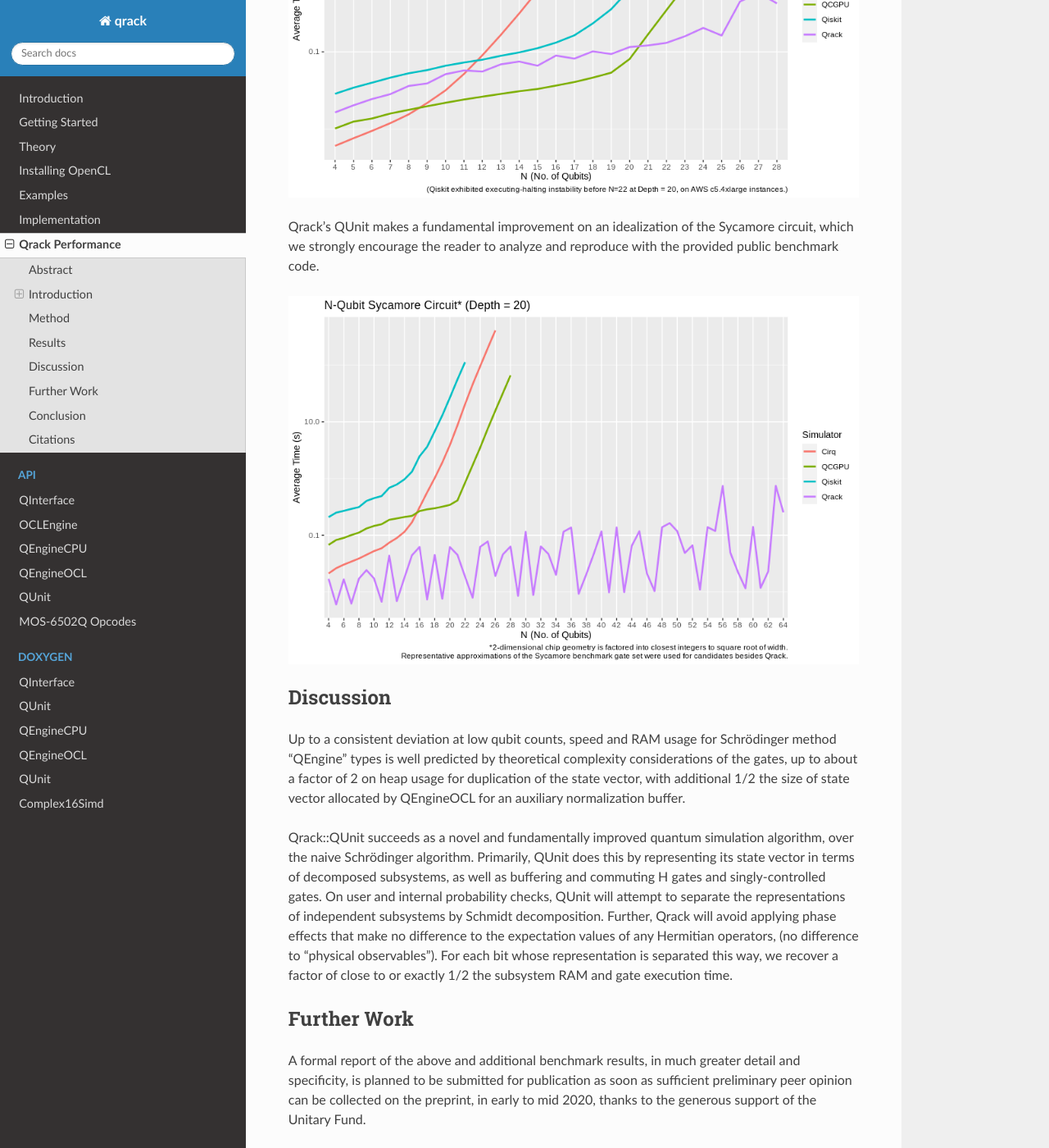
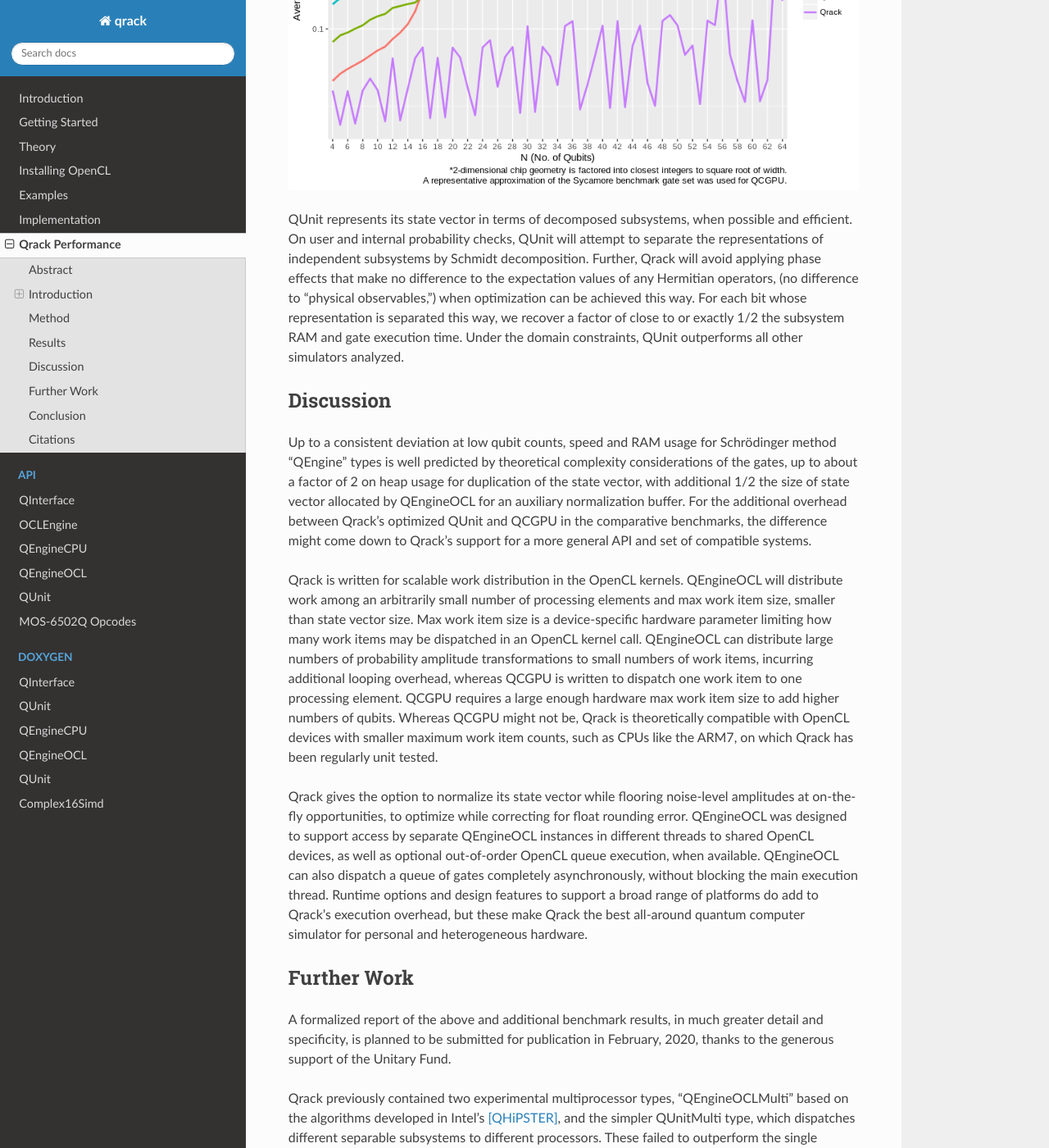
Before and after one commit to vm6502q/qrack.github.io, a Sphinx documentation site: the page built from docs/performance.rst, in a window 1280 px wide and 1400 px high, scrolled down 8975 px. Shown: the whole window at 82% size. Built offline with Sphinx 7.4.7 and the Read the Docs theme 2.0.0, drawn with Linux system fonts in a browser that asks for light colours; some of the changed text lies outside the part shown.

Commit message:
Revert "Updating performance"
This reverts commit e78dd0d2c56edc8f5fa14b9261cec485daee653c.

```diff
--- a/docs/performance.rst
+++ b/docs/performance.rst
@@ -74,11 +74,11 @@ Disclaimers
 Method
 ******
 
-This performance document is meant to be a simple, to-the-point, and preliminary digest of these results. We plan to submit a formal academic report for peer review of these results, in full detail, as soon as we collect sufficient feedback on the preprint. (The originally planned date of submission was in February of 2020, but it seems that COVID-19 has hindered our ability to seek preliminary feedback.) These results were prepared with the generous financial support of the Unitary Fund. However, we offer that our benchmark code is public, largely self-explanatory, and easily reproducible, while we prepare that report. Hence, we release these partial preliminary results now.
+This performance document is meant to be a simple, to-the-point, and preliminary digest of these results. We plan to submit a formal academic report for peer review of these results, in full detail, in February of 2020. These were prepared with the generous financial support of the Unitary Fund. However, we offer that our benchmark code is public, largely self-explanatory, and easily reproducible, while we prepare that report. Hence, we release these partial preliminary results now.
 
 100 timed trials of single and parallel gates were run for each qubit count between 4 and 28 qubits. Three tests were performed: the quantum Fourier transform, ("QFT"), random circuits constructed from a universal gate set, and an idealized approximation of Google's Sycamore chip benchmark, as per [Sycamore]_. The benchmarking code is available at `https://github.com/vm6502q/simulator-benchmarks <https://github.com/vm6502q/simulator-benchmarks>`_.
 
-CPU and GPU benchmarks were run on two respective systems that could represent realistic use cases for each engine type. Among AWS virtual machine instances, we sought to find those systems with the lowest possible cost to run the benchmarks for their respective execution times, at or below for the 28 qubit mark. An AWS g3s.xlarge running Ubuntu Server 18.04LTS was selected for GPU benchmarks. An AWS c5.4xlarge running Ubuntu Server 18.04LTS was selected for CPU benchmarks, including FFTW3 for comparison on the QFT test. Benchmarks were collected from December 27, 2019 through January 24, 2020. Given delays in soliciting peer opinion, while development of Qrack continued, the Qrack benchmarks were updated on April 5, 2020. These results were combined with single gate, N-width gate and Grover's search benchmarks for Qrack, collected overnight from December 19th, 2018 into the morning of December 20th. (The potential difference since December 2018 in these particular Qrack tests reused from then should be insignificant. We took care to try to report fair tests, within cost limitations, but please let us know if you find anything that appears misrepresentative.)
+CPU and GPU benchmarks were run on two respective systems that could represent realistic use cases for each engine type. Among AWS virtual machine instances, we sought to find those systems with the lowest possible cost to run the benchmarks for their respective execution times, at or below for the 28 qubit mark. An AWS g3s.xlarge running Ubuntu Server 18.04LTS was selected for GPU benchmarks. An AWS c5.4xlarge running Ubuntu Server 18.04LTS was selected for CPU benchmarks, including FFTW3 for comparison on the QFT test. Benchmarks were collected from December 27, 2019 through January 24, 2020. These results were combined with single gate, N-width gate and Grover's search benchmarks for Qrack, collected overnight from December 19th, 2018 into the morning of December 20th. (The potential difference since December 2018 in these particular Qrack tests reused from then should be insignificant. We took care to try to report fair tests, within cost limitations, but please let us know if you find anything that appears misrepresentative.)
 
 The average time of each set of 100 was recorded and graphed. Grover's search to invert a black box subroutine, or "oracle," was similarly implemented for trials between 5 and 20 qubits, for QEngineOCL with and without QUnit and QFusion layers. Grover's algorithm was iterated an optimal number of times, vs. qubit count, to maximize probability on a half cycle of the algorithm's period, being :math:`floor\left[\frac{\pi}{4asin^2\left(1/\sqrt{2^N}\right)}\right]` iterations for :math:`N` qubits.
 
@@ -121,30 +121,31 @@ The "quantum" (or "discrete") Fourier transform (QFT/DFT) is a realistic and imp
 
 .. image:: performance/qft.png
 
-.. image:: performance/qft_optimization.png
+Recall that QCGPU and Qrack are GPU-implementations run on AWS g3s.xlarge instances, whereas all other candidates are run on AWS c5.4xlarge instances. Under these considerations, by the 28 qubit level, Qrack out-performs all other candidates except FFTW3. (Recall, also, that Qrack uses a representatively "hard" initialization on this test, as described above, whereas permutation basis eigenstate inputs, for example, are much more quickly executed.) Though we are comparing CPU to GPU, CPU-based FFTW3 is clearly the best suited for low numbers of qubits, in general.
 
-Recall that QCGPU and Qrack are GPU-implementations run on AWS g3s.xlarge instances, whereas all other candidates are run on AWS c5.4xlarge instances. Under these considerations, by the 28 qubit level, Qrack out-performs all other candidates except FFTW3. (Recall, also, that Qrack uses a representatively "hard" initialization on this test, as described above, whereas permutation basis eigenstate inputs, for example, are much more quickly executed.) Though we are comparing CPU to GPU, CPU-based FFTW3 is clearly the best suited for low numbers of qubits, in general. However, Qrack is the only candidate tested which exhibits even better special case performance on the QFT, as for random permutation basis eigenstate initialization, or initialization via permutation basis eigenstates with random "H" gates applied, before QFT.
+Similarly, on random universal circuits, defined above and in the benchmark repository, Qrack and QCGPU are closely matched (for cost) on AWS systems.
 
-Similarly, on random universal circuits, defined above and in the benchmark repository, Qrack leads over all other candidates considered by the 21 qubit mark and up. GPU-based QCGPU leads on the test system for 20 qubits and below, and CPU-based Cirq leads for 8 qubits and fewer.
-
-.. image:: performance/random_circuit.png
+.. image:: performance/random_universal.png
 
 Qrack's QUnit makes a fundamental improvement on an idealization of the Sycamore circuit, which we strongly encourage the reader to analyze and reproduce with the provided public benchmark code.
 
 .. image:: performance/sycamore.png
 
+QUnit represents its state vector in terms of decomposed subsystems, when possible and efficient. On user and internal probability checks, QUnit will attempt to separate the representations of independent subsystems by Schmidt decomposition. Further, Qrack will avoid applying phase effects that make no difference to the expectation values of any Hermitian operators, (no difference to "physical observables,") when optimization can be achieved this way. For each bit whose representation is separated this way, we recover a factor of close to or exactly 1/2 the subsystem RAM and gate execution time. Under the domain constraints, QUnit outperforms all other simulators analyzed.
 
 Discussion
 **********
 
-Up to a consistent deviation at low qubit counts, speed and RAM usage for Schrödinger method "QEngine" types is well predicted by theoretical complexity considerations of the gates, up to about a factor of 2 on heap usage for duplication of the state vector, with additional 1/2 the size of state vector allocated by QEngineOCL for an auxiliary normalization buffer.
+Up to a consistent deviation at low qubit counts, speed and RAM usage for Schrödinger method "QEngine" types is well predicted by theoretical complexity considerations of the gates, up to about a factor of 2 on heap usage for duplication of the state vector, with additional 1/2 the size of state vector allocated by QEngineOCL for an auxiliary normalization buffer. For the additional overhead between Qrack's optimized QUnit and QCGPU in the comparative benchmarks, the difference might come down to Qrack's support for a more general API and set of compatible systems.
 
-Qrack::QUnit succeeds as a novel and fundamentally improved quantum simulation algorithm, over the naive Schrödinger algorithm. Primarily, QUnit does this by representing its state vector in terms of decomposed subsystems, as well as buffering and commuting H gates and singly-controlled gates. On user and internal probability checks, QUnit will attempt to separate the representations of independent subsystems by Schmidt decomposition. Further, Qrack will avoid applying phase effects that make no difference to the expectation values of any Hermitian operators, (no difference to "physical observables"). For each bit whose representation is separated this way, we recover a factor of close to or exactly 1/2 the subsystem RAM and gate execution time.
+Qrack is written for scalable work distribution in the OpenCL kernels. QEngineOCL will distribute work among an arbitrarily small number of processing elements and max work item size, smaller than state vector size. Max work item size is a device-specific hardware parameter limiting how many work items may be dispatched in an OpenCL kernel call. QEngineOCL can distribute large numbers of probability amplitude transformations to small numbers of work items, incurring additional looping overhead, whereas QCGPU is written to dispatch one work item to one processing element. QCGPU requires a large enough hardware max work item size to add higher numbers of qubits. Whereas QCGPU might not be, Qrack is theoretically compatible with OpenCL devices with smaller maximum work item counts, such as CPUs like the ARM7, on which Qrack has been regularly unit tested.
+
+Qrack gives the option to normalize its state vector while flooring noise-level amplitudes at on-the-fly opportunities, to optimize while correcting for float rounding error. QEngineOCL was designed to support access by separate QEngineOCL instances in different threads to shared OpenCL devices, as well as optional out-of-order OpenCL queue execution, when available. QEngineOCL can also dispatch a queue of gates completely asynchronously, without blocking the main execution thread. Runtime options and design features to support a broad range of platforms do add to Qrack's execution overhead, but these make Qrack the best all-around quantum computer simulator for personal and heterogeneous hardware.
 
 Further Work
 ************
 
-A formal report of the above and additional benchmark results, in much greater detail and specificity, is planned to be submitted for publication as soon as sufficient preliminary peer opinion can be collected on the preprint, in early to mid 2020, thanks to the generous support of the Unitary Fund.
+A formalized report of the above and additional benchmark results, in much greater detail and specificity, is planned to be submitted for publication in February, 2020, thanks to the generous support of the Unitary Fund.
 
 Qrack previously contained two experimental multiprocessor types, "QEngineOCLMulti" based on the algorithms developed in Intel's [QHiPSTER]_, and the simpler QUnitMulti type, which dispatches different separable subsystems to different processors. These failed to outperform the single processor QEngineOCL. However, as Qrack has added optional support as a simulator for ProjectQ, we have effectively gained access to the quantum network simulator "SimulaQron" by SoftwareQuTech. At least one Qrack user is experimenting with scaling deployments of containers loaded with Qrack, ProjectQ, and SimulaQron as an effective solution for multiprocessor and cluster operations, and the Qrack team is looking at this and related approaches for this purpose. An asynchronous quantum P2P model, for effective multiprocessor support, should hopefully reduce inter-device communication overhead bottlenecks.
 
@@ -155,7 +156,7 @@ We will maintain systematic comparisons to published benchmarks of quantum compu
 Conclusion
 **********
 
-Per [Pednault2017]_, and many other attendant and synergistic optimizations engineered specifically in Qrack's QUnit, explicitly separated subsystems of qubits in QUnit have a significant RAM and speed edge in many cases over the Schrödinger algorithm of most popular quantum computer simulators. Qrack gives very efficient performance on a single node past 32 qubits, up to the limit of maximal entanglement.
+Per [Pednault2017]_, and many other attendant and synergistic optimizations engineered specifically in Qrack's QUnit, explicitly separated subsystems of qubits in QUnit have a significant RAM and speed edge in many cases over the "Schrödinger algorithm" of most popular quantum computer simulators. Qrack gives very efficient performance on a single node past 32 qubits, up to the limit of maximal entanglement.
 
 Citations
 *********
```
Also changed, not shown: docs/performance/qft.png, docs/performance/qft_optimization.png (deleted), docs/performance/random_circuit.png (deleted), docs/performance/random_universal.png (added), docs/performance/sycamore.png.
